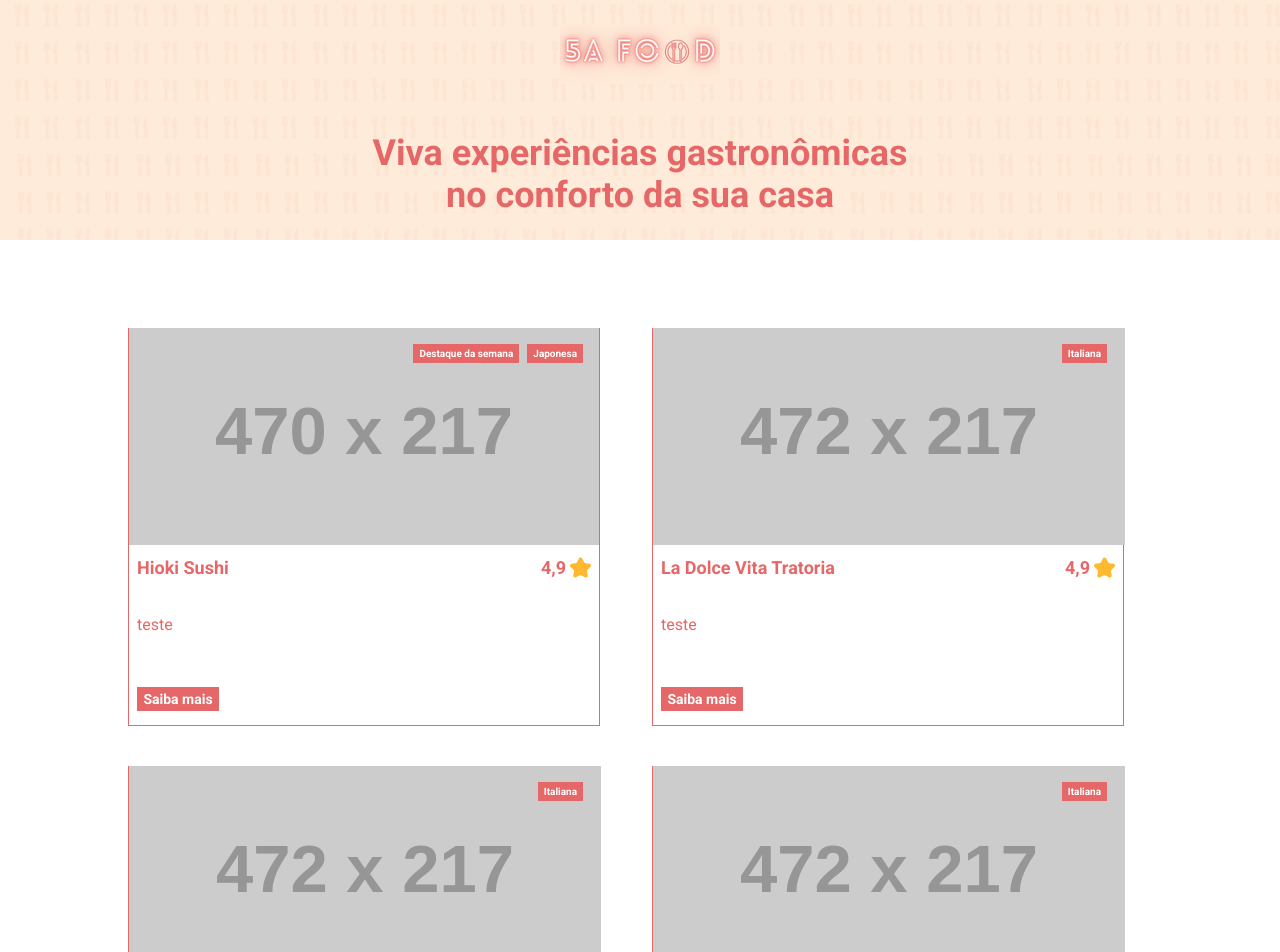
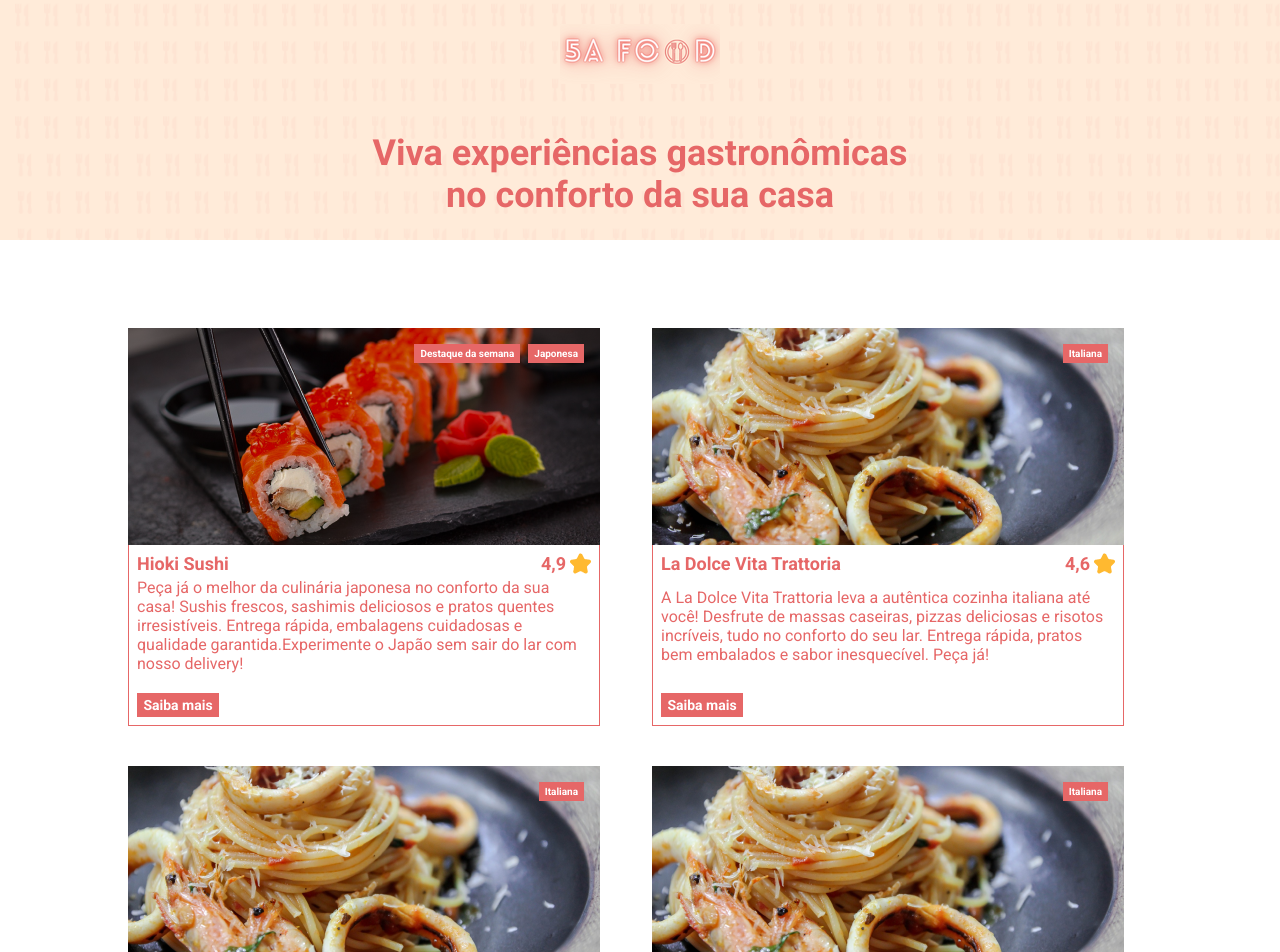
Before and after one commit to Albert5a/5afood, a React (Create React App) app: page / in a window 1280 px wide. Shown: the top 952 px of the page. Built offline with nearby package versions, Linux system fonts and the light colour scheme.

Commit message:
refactor routes and create Restaurant page

```diff
--- /dev/null
+++ b/src/components/HeaderStore/styles.ts
@@ -0,0 +1,15 @@
+import styled from 'styled-components'
+import { Colors } from '../../styles'
+import VectorHeader from '../../assets/images/VectorHeader.png'
+
+export const HeaderBar = styled.header`
+  background-color: ${Colors.colorPrimary};
+  background-image: url(${VectorHeader});
+  background-size: cover;
+  background-position: center;
+  padding: 24px 48px;
+  display: flex;
+  height: 160px;
+  align-items: center;
+  justify-content: space-between;
+`
--- a/src/components/Product/index.tsx
+++ b/src/components/Product/index.tsx
@@ -1,5 +1,5 @@
 import React from 'react'
-import { CardComponent, Infos } from './styles'
+import { CardComponent, InfoContainter, Infos } from './styles'
 // import ImageProduct from '../ImageProduct'
 import Button from '../Button'
 import star from '../../assets/images/star.png'
@@ -13,16 +13,17 @@ type Props = {
   typeFood?: string
   image: string
   infos: string[]
+  to?: string
 }
 
-const Product = ({ title, valuation, description, image, infos }: Props) => {
+const Product = ({ title, valuation, description, image, infos, to }: Props) => {
   return (
     <CardComponent>
       <img src={image} alt="title" />
       <Infos>
         {infos.map(info => <Tag key={info}>{info}</Tag>)}
       </Infos>
-      <div className="InfoContainter">
+      <InfoContainter>
         <div className="TitleValuationContent">
           <h2>{title}</h2>
           <div className="ValueContainer">
@@ -31,10 +32,10 @@ const Product = ({ title, valuation, description, image, infos }: Props) => {
           </div>
         </div>
           <p>{description}</p>
-          <Button type="link" to="/produto" title="Saiba mais">
+          <Button type="link" to={to} title="Saiba mais">
             Saiba mais
           </Button>
-      </div>
+      </InfoContainter>
     </CardComponent>
   )
 }
--- a/src/components/Product/styles.ts
+++ b/src/components/Product/styles.ts
@@ -3,23 +3,30 @@ import { Colors } from '../../styles'
 
 export const CardComponent = styled.div`
   width: 472px;
-  height: 398px;
   margin-top: 40px;
   position: relative;
+
+  img {
+    display: block;
+  }
+`
+
+export const Infos = styled.div`
+  position: absolute;
+  top: 16px;
+  right: 16px;
+  display: flex;
+`
+export const InfoContainter = styled.div`
+  width: 472px;
+  height: 181px;
+  display: flex;
+  flex-direction: column;
+  justify-content: space-between;
+  padding: 8px 8px;
   border-right: 1px solid ${Colors.colorSecondary};
   border-bottom: 1px solid ${Colors.colorSecondary};
   border-left: 1px solid ${Colors.colorSecondary};
-
-
-  .InfoContainter {
-    margin: 0;
-    display: flex;
-    flex-direction: column;
-    justify-content: space-between;
-    gap: 16px;
-    padding: 8px 8px;
-    height: 170px;
-  }
 
   .TitleValuationContent {
     display: flex;
@@ -43,10 +50,3 @@ export const CardComponent = styled.div`
     }
   }
 `
-
-export const Infos = styled.div`
-  position: absolute;
-  top: 16px;
-  right: 16px;
-  display: flex;
-`
--- a/src/components/ProductsList/index.tsx
+++ b/src/components/ProductsList/index.tsx
@@ -1,56 +1,30 @@
 import React from 'react'
 import Product from '../Product'
 import { Container, List } from './styles'
+import Restaurants from '../../models/Restaurant'
 
 export type Props = {
   columns: 'home' | 'restaurant'
+  restaurants: Restaurants[]
 }
 
-export const ProductsList = ({columns}: Props) => (
+export const ProductsList = ({ columns, restaurants }: Props) => (
   <Container>
-    <List  columns={columns}>
-      <Product
-        title="Hioki Sushi"
-        description="teste"
-        image="//placehold.it/470x217"
-        valuation="4,9"
-        infos={['Destaque da semana', 'Japonesa']}
-      />
-      <Product
-        title="La Dolce Vita Tratoria"
-        description="teste"
-        image="//placehold.it/472x217"
-        valuation="4,9"
-        infos={['Italiana']}
-      />
-      <Product
-        title="Hioki Sushi"
-        description="teste"
-        image="//placehold.it/472x217"
-        valuation="4,9"
-        infos={['Italiana']}
-      />
-      <Product
-        title="La Dolce Vita Tratoria"
-        description="teste"
-        image="//placehold.it/472x217"
-        valuation="4,9"
-        infos={['Italiana']}
-      />
-      <Product
-        title="Hioki Sushi"
-        description="teste"
-        image="//placehold.it/472x217"
-        valuation="4,9"
-        infos={['Italiana']}
-      />
-      <Product
-        title="La Dolce Vita Tratoria"
-        description="teste"
-        image="//placehold.it/472x217"
-        valuation="4,9"
-        infos={['Italiana']}
-      />
+    <List columns={columns}>
+      {restaurants.map((restaurant) => {
+        const formattedTitle = restaurant.title.toLowerCase().replace(/ /g, '-')
+        return (
+          <Product
+            key={restaurant.id}
+            title={restaurant.title}
+            description={restaurant.description}
+            image={restaurant.image}
+            valuation={restaurant.valuation}
+            infos={restaurant.infos}
+            to={`/${formattedTitle}`}
+          />
+        )
+      })}
     </List>
   </Container>
 )
--- a/src/components/ProductsList/styles.ts
+++ b/src/components/ProductsList/styles.ts
@@ -8,7 +8,7 @@ export const Container = styled.section`
 
 `
 
-export const List = styled.ul<Props>`
+export const List = styled.ul<Omit<Props, 'restaurants'>>`
   display: grid;
   grid-template-columns: ${props => props.columns === 'home' ? '1fr 1fr' : '1fr 1fr 1fr'};
   column-gap: 24px;
--- /dev/null
+++ b/src/models/Restaurant.ts
@@ -0,0 +1,26 @@
+class Restaurants {
+  title: string
+  description: string
+  image: string
+  valuation: string
+  infos: string[]
+  id: number
+
+  constructor(
+    title: string,
+    description: string,
+    image: string,
+    valuation: string,
+    infos: string[],
+    id: number
+  ) {
+    this.title = title
+    this.description = description
+    this.image = image
+    this.valuation = valuation
+    this.infos = infos
+    this.id = id
+  }
+}
+
+export default Restaurants;
--- /dev/null
+++ b/src/pages/Home/index.tsx
@@ -0,0 +1,71 @@
+import React from 'react'
+
+import { ProductsList } from '../../components/ProductsList'
+import Restaurants from '../../models/Restaurant'
+
+import sushi from '../../assets/images/sushi.png'
+import massa from '../../assets/images/massa.png'
+// import pizza from '../../assets/images/pizza.png'
+
+const restaurants: Restaurants[] = [
+  {
+    id: 1,
+    title: 'Hioki Sushi',
+    description:
+      'Peça já o melhor da culinária japonesa no conforto da sua casa! Sushis frescos, sashimis deliciosos e pratos quentes irresistíveis. Entrega rápida, embalagens cuidadosas e qualidade garantida.Experimente o Japão sem sair do lar com nosso delivery!',
+    image: sushi,
+    valuation: '4,9',
+    infos: ['Destaque da semana', 'Japonesa']
+  },
+  {
+    id: 2,
+    title: 'La Dolce Vita Trattoria',
+    description:
+      'A La Dolce Vita Trattoria leva a autêntica cozinha italiana até você! Desfrute de massas caseiras, pizzas deliciosas e risotos incríveis, tudo no conforto do seu lar. Entrega rápida, pratos bem embalados e sabor inesquecível. Peça já!',
+    image: massa,
+    valuation: '4,6',
+    infos: ['Italiana']
+  },
+  {
+    id: 3,
+    title: 'La Dolce Vita Trattoria',
+    description:
+      'A La Dolce Vita Trattoria leva a autêntica cozinha italiana até você! Desfrute de massas caseiras, pizzas deliciosas e risotos incríveis, tudo no conforto do seu lar. Entrega rápida, pratos bem embalados e sabor inesquecível. Peça já!',
+    image: massa,
+    valuation: '4,6',
+    infos: ['Italiana']
+  },
+  {
+    id: 4,
+    title: 'La Dolce Vita Trattoria',
+    description:
+      'A La Dolce Vita Trattoria leva a autêntica cozinha italiana até você! Desfrute de massas caseiras, pizzas deliciosas e risotos incríveis, tudo no conforto do seu lar. Entrega rápida, pratos bem embalados e sabor inesquecível. Peça já!',
+    image: massa,
+    valuation: '4,6',
+    infos: ['Italiana']
+  },
+  {
+    id: 5,
+    title: 'La Dolce Vita Trattoria',
+    description:
+      'A La Dolce Vita Trattoria leva a autêntica cozinha italiana até você! Desfrute de massas caseiras, pizzas deliciosas e risotos incríveis, tudo no conforto do seu lar. Entrega rápida, pratos bem embalados e sabor inesquecível. Peça já!',
+    image: massa,
+    valuation: '4,6',
+    infos: ['Italiana']
+  },
+  {
+    id: 6,
+    title: 'La Dolce Vita Trattoria',
+    description:
+      'A La Dolce Vita Trattoria leva a autêntica cozinha italiana até você! Desfrute de massas caseiras, pizzas deliciosas e risotos incríveis, tudo no conforto do seu lar. Entrega rápida, pratos bem embalados e sabor inesquecível. Peça já!',
+    image: massa,
+    valuation: '4,6',
+    infos: ['Italiana']
+  }
+]
+
+const Home = () => {
+  return <ProductsList columns="home" restaurants={restaurants} />
+}
+
+export default Home
--- /dev/null
+++ b/src/pages/Restaurant/index.tsx
@@ -0,0 +1,71 @@
+import React from 'react'
+
+import { ProductsList } from '../../components/ProductsList'
+import Restaurants from '../../models/Restaurant'
+
+import sushi from '../../assets/images/sushi.png'
+import massa from '../../assets/images/massa.png'
+// import pizza from '../../assets/images/pizza.png'
+
+const restaurants: Restaurants[] = [
+  {
+    id: 1,
+    title: 'Hioki Sushi',
+    description:
+      'Peça já o melhor da culinária japonesa no conforto da sua casa! Sushis frescos, sashimis deliciosos e pratos quentes irresistíveis. Entrega rápida, embalagens cuidadosas e qualidade garantida.Experimente o Japão sem sair do lar com nosso delivery!',
+    image: sushi,
+    valuation: '4,9',
+    infos: ['Destaque da semana', 'Japonesa']
+  },
+  {
+    id: 2,
+    title: 'La Dolce Vita Trattoria',
+    description:
+      'A La Dolce Vita Trattoria leva a autêntica cozinha italiana até você! Desfrute de massas caseiras, pizzas deliciosas e risotos incríveis, tudo no conforto do seu lar. Entrega rápida, pratos bem embalados e sabor inesquecível. Peça já!',
+    image: massa,
+    valuation: '4,6',
+    infos: ['Italiana']
+  },
+  {
+    id: 3,
+    title: 'La Dolce Vita Trattoria',
+    description:
+      'A La Dolce Vita Trattoria leva a autêntica cozinha italiana até você! Desfrute de massas caseiras, pizzas deliciosas e risotos incríveis, tudo no conforto do seu lar. Entrega rápida, pratos bem embalados e sabor inesquecível. Peça já!',
+    image: massa,
+    valuation: '4,6',
+    infos: ['Italiana']
+  },
+  {
+    id: 4,
+    title: 'La Dolce Vita Trattoria',
+    description:
+      'A La Dolce Vita Trattoria leva a autêntica cozinha italiana até você! Desfrute de massas caseiras, pizzas deliciosas e risotos incríveis, tudo no conforto do seu lar. Entrega rápida, pratos bem embalados e sabor inesquecível. Peça já!',
+    image: massa,
+    valuation: '4,6',
+    infos: ['Italiana']
+  },
+  {
+    id: 5,
+    title: 'La Dolce Vita Trattoria',
+    description:
+      'A La Dolce Vita Trattoria leva a autêntica cozinha italiana até você! Desfrute de massas caseiras, pizzas deliciosas e risotos incríveis, tudo no conforto do seu lar. Entrega rápida, pratos bem embalados e sabor inesquecível. Peça já!',
+    image: massa,
+    valuation: '4,6',
+    infos: ['Italiana']
+  },
+  {
+    id: 6,
+    title: 'La Dolce Vita Trattoria',
+    description:
+      'A La Dolce Vita Trattoria leva a autêntica cozinha italiana até você! Desfrute de massas caseiras, pizzas deliciosas e risotos incríveis, tudo no conforto do seu lar. Entrega rápida, pratos bem embalados e sabor inesquecível. Peça já!',
+    image: massa,
+    valuation: '4,6',
+    infos: ['Italiana']
+  }
+]
+
+const Restaurant = () => {
+  return <ProductsList columns="home" restaurants={restaurants} />
+}
+
+export default Restaurant
--- /dev/null
+++ b/src/routes.tsx
@@ -0,0 +1,15 @@
+import React from 'react'
+import { Route, Routes } from 'react-router-dom'
+import Home from './pages/Home'
+import Restaurant from './pages/Restaurant'
+
+const Pages = () => (
+  <Routes>
+    <Route path="/" element={<Home />} />
+    <Route path="/la-dolce-vita-trattoria" element={<Restaurant />} />
+    <Route path="/hioki-sushi" element={<Home />} />
+  </Routes>
+)
+
+
+export default Pages
```
Also changed, not shown: src/App.tsx (+12 -12 lines), src/components/HeaderStore/index.tsx (added, +17 -0 lines).
